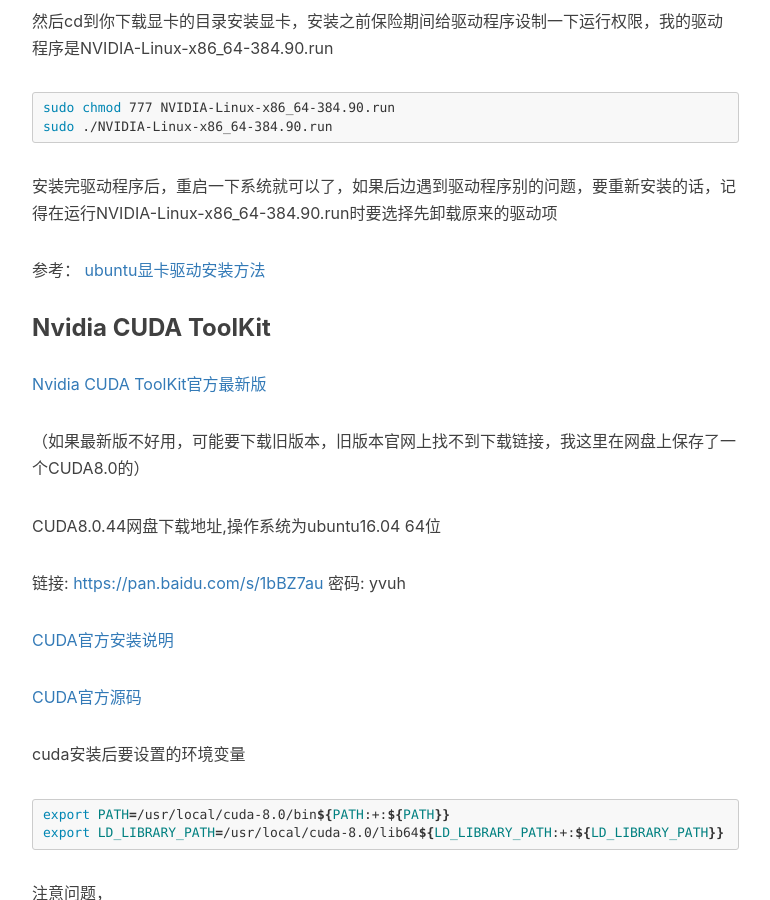
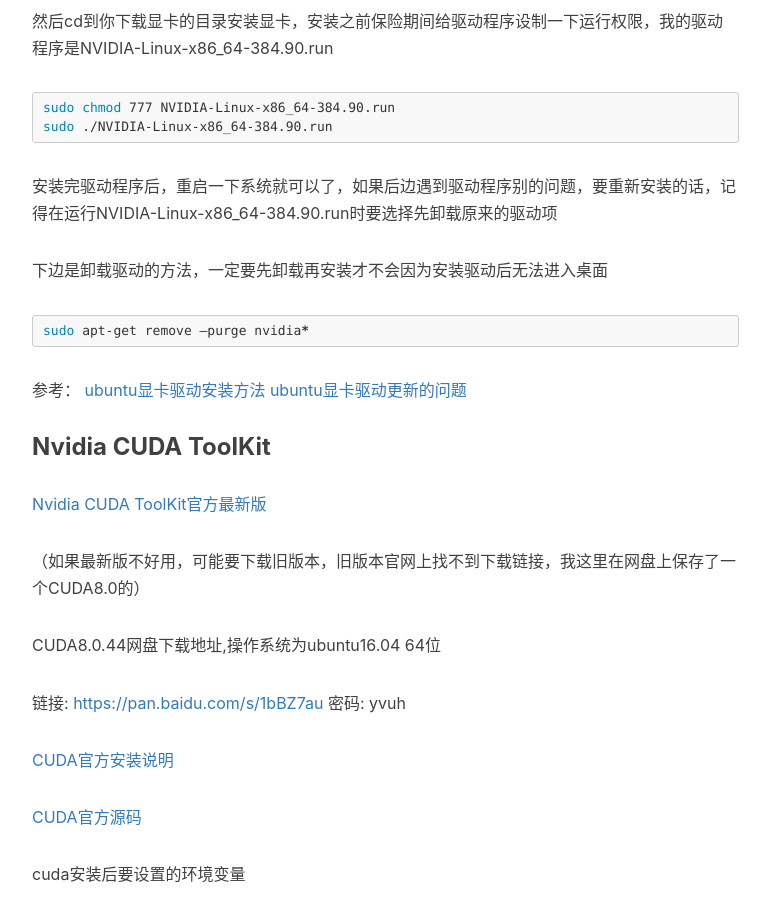
Before and after one commit to woodcol/woodcol.github.io, a Jekyll site: the page built from _posts/2018-04-10-jqxuHard.markdown, in a window 1280 px wide and 900 px high, scrolled down 2743 px. Shown: the whole window, without its empty margins (233-1003 px from the left). Built offline with Jekyll 4.4.1, drawn with Linux system fonts in a browser that asks for light colours; nearby versions of some CDN libraries; comment, search, counter and statistics services are not loaded.

Commit message:
Update 2018-04-10-jqxuHard.markdown

````diff
--- a/_posts/2018-04-10-jqxuHard.markdown
+++ b/_posts/2018-04-10-jqxuHard.markdown
@@ -86,8 +86,14 @@
 
 安装完驱动程序后，重启一下系统就可以了，如果后边遇到驱动程序别的问题，要重新安装的话，记得在运行NVIDIA-Linux-x86_64-384.90.run时要选择先卸载原来的驱动项
 
+下边是卸载驱动的方法，一定要先卸载再安装才不会因为安装驱动后无法进入桌面
+```bash
+sudo apt-get remove –purge nvidia*
+```
+
 参考：
 <a href="http://www.linuxidc.com/Linux/2015-09/123563.htm" target="_blank">ubuntu显卡驱动安装方法</a>
+<a href="https://blog.csdn.net/datase/article/details/80578960" target="_blank">ubuntu显卡驱动更新的问题</a>
 
 
 ### Nvidia CUDA ToolKit ###
````
